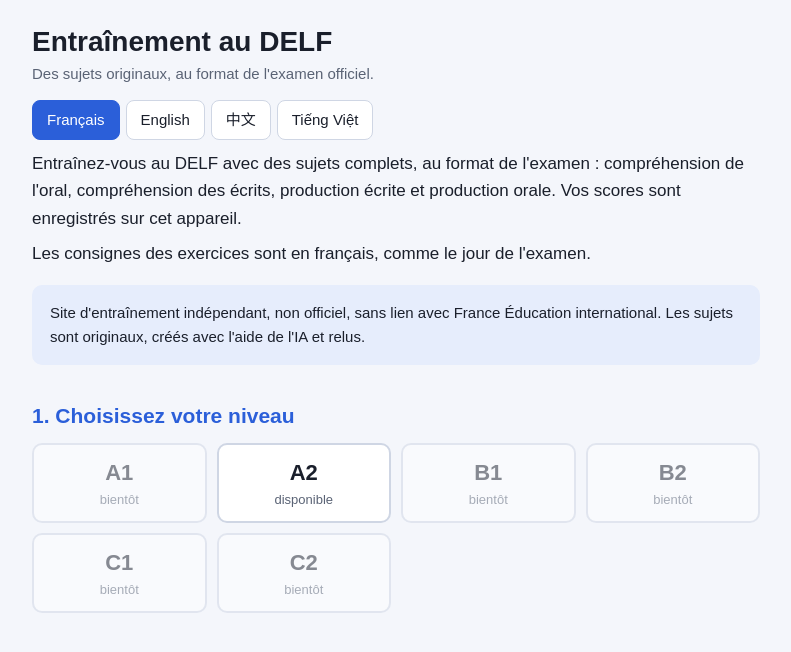
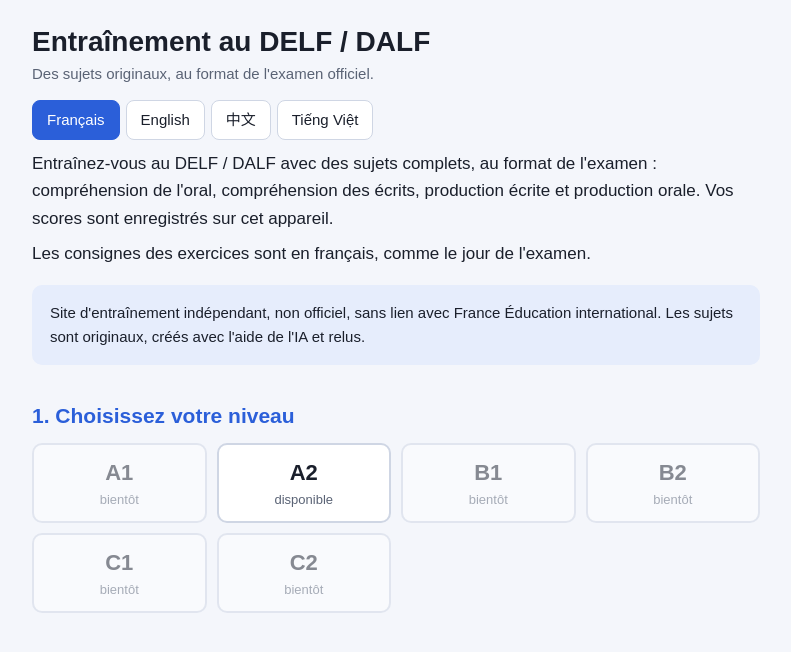
Before and after one commit to remi-delf/site-delf, a plain HTML site: page index.html in a window 1280 px wide. Shown: the whole page, without its empty margins (244-1035 px from the left). Drawn offline with Linux system fonts and the light colour scheme.

Commit message:
Accueil : « DELF / DALF » dans le titre, l'onglet et le texte d'accueil (4 langues)
Co-Authored-By: Claude Opus 5.5 <noreply@anthropic.com>
Claude-Session: https://claude.ai/code/session_014ZLaZ6UtzdzZqDrtgBc6Q3

```diff
--- a/index.html
+++ b/index.html
@@ -3,12 +3,12 @@
 <head>
 <meta charset="utf-8">
 <meta name="viewport" content="width=device-width, initial-scale=1">
-<title>Entraînement au DELF</title>
+<title>Entraînement au DELF / DALF</title>
 <link rel="stylesheet" href="css/style.css">
 </head>
 <body>
 <main>
-  <h1>Entraînement au DELF</h1>
+  <h1>Entraînement au DELF / DALF</h1>
   <p class="sub">Des sujets originaux, au format de l'examen officiel.</p>
 
   <div class="langues" id="langues" aria-label="Langue / Language / 语言 / Ngôn ngữ"></div>
--- a/js/langues.js
+++ b/js/langues.js
@@ -11,25 +11,25 @@ window.Langues = (function () {
   var TEXTES = {
     fr: {
       nom: "Français", lang: "fr",
-      accueil: "Entraînez-vous au DELF avec des sujets complets, au format de l'examen : compréhension de l'oral, compréhension des écrits, production écrite et production orale. Vos scores sont enregistrés sur cet appareil.",
+      accueil: "Entraînez-vous au DELF / DALF avec des sujets complets, au format de l'examen : compréhension de l'oral, compréhension des écrits, production écrite et production orale. Vos scores sont enregistrés sur cet appareil.",
       consignes: "Les consignes des exercices sont en français, comme le jour de l'examen.",
       avertissement: "Site d'entraînement indépendant, non officiel, sans lien avec France Éducation international. Les sujets sont originaux, créés avec l'aide de l'IA et relus."
     },
     en: {
       nom: "English", lang: "en",
-      accueil: "Practise for the DELF with complete papers in the exam format: listening, reading, writing and speaking. Your scores are saved on this device.",
+      accueil: "Practise for the DELF / DALF with complete papers in the exam format: listening, reading, writing and speaking. Your scores are saved on this device.",
       consignes: "The instructions for the exercises are in French, as on the day of the exam.",
       avertissement: "Independent, unofficial practice website, not affiliated with France Éducation international. The papers are original, created with the help of AI and reviewed."
     },
     zh: {
       nom: "中文", lang: "zh-Hans",
-      accueil: "使用与考试格式相同的完整试题练习 DELF：听力理解、阅读理解、书面表达和口语表达。你的成绩会保存在这台设备上。",
+      accueil: "使用与考试格式相同的完整试题练习 DELF / DALF：听力理解、阅读理解、书面表达和口语表达。你的成绩会保存在这台设备上。",
       consignes: "练习的题目要求是法语的，和考试当天一样。",
       avertissement: "本网站是独立的非官方练习网站，与法国国际教育研究中心（France Éducation international）没有任何关系。所有试题均为原创，在人工智能的帮助下编写，并经过审校。"
     },
     vi: {
       nom: "Tiếng Việt", lang: "vi",
-      accueil: "Luyện thi DELF với các đề thi đầy đủ, theo đúng định dạng của kỳ thi: nghe hiểu, đọc hiểu, viết và nói. Điểm của bạn được lưu trên thiết bị này.",
+      accueil: "Luyện thi DELF / DALF với các đề thi đầy đủ, theo đúng định dạng của kỳ thi: nghe hiểu, đọc hiểu, viết và nói. Điểm của bạn được lưu trên thiết bị này.",
       consignes: "Yêu cầu của các bài tập được viết bằng tiếng Pháp, giống như trong ngày thi.",
       avertissement: "Trang web luyện thi độc lập, không chính thức, không liên quan đến France Éducation international. Các đề thi là bản gốc, được soạn với sự hỗ trợ của AI và đã được kiểm tra lại."
     }
```
